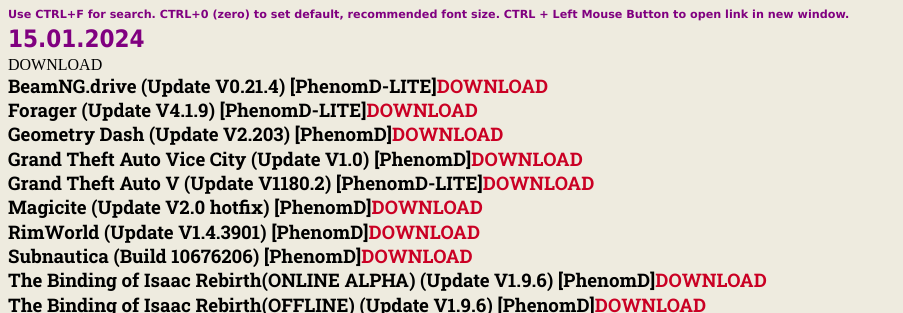
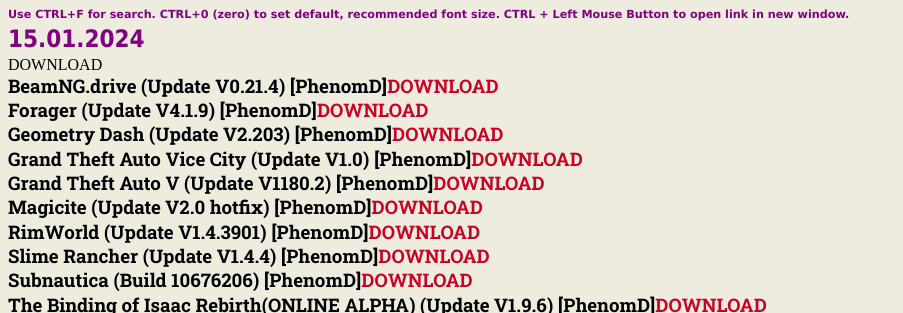
Before and after one commit to phenomd/phenomd.github.io, a plain HTML site: page index.html in a window 1280 px wide. Shown: the top 313 px of the page, without its empty margins (0-903 px from the left). Drawn offline with Linux system fonts and the light colour scheme.

Commit message:
Update index.html

```diff
--- a/index.html
+++ b/index.html
@@ -35,13 +35,14 @@ a.navigoLink {color:white} a.navigoLink {color:white} a.navigoLink:hover {color:
 
 <h1>15.01.2024</h1>
 <h3Assassin's Creed 2 (Update V1.0) [PhenomD]<a href="https://www.mediafire.com/file/ffvq5sm6v6tb2dj/Assassin%2527s_Creed_2.7z/file">DOWNLOAD</a></h3>
-<h3>BeamNG.drive (Update V0.21.4) [PhenomD-LITE]<a href="https://8p8yry-my.sharepoint.com/:u:/g/personal/wwwusad365e5_8p8yry_onmicrosoft_com/EReGnt7mXMhNsJviIG6TiIUBKq_2CssskevL1ycIn9TzSQ?e=oZJ3kf">DOWNLOAD</a></h3>
-<h3>Forager (Update V4.1.9) [PhenomD-LITE]<a href="https://www.mediafire.com/file/tm4nehjtgn6ryqs/Forager.7z/file">DOWNLOAD</a></h3>
+<h3>BeamNG.drive (Update V0.21.4) [PhenomD]<a href="https://8p8yry-my.sharepoint.com/:u:/g/personal/wwwusad365e5_8p8yry_onmicrosoft_com/EReGnt7mXMhNsJviIG6TiIUBKq_2CssskevL1ycIn9TzSQ?e=oZJ3kf">DOWNLOAD</a></h3>
+<h3>Forager (Update V4.1.9) [PhenomD]<a href="https://www.mediafire.com/file/tm4nehjtgn6ryqs/Forager.7z/file">DOWNLOAD</a></h3>
 <h3>Geometry Dash (Update V2.203) [PhenomD]<a href="https://www.mediafire.com/file/yconlvi45oqmqhp/Geometry_Dash%282.203%29.7z/file">DOWNLOAD</a></h3>
 <h3>Grand Theft Auto Vice City (Update V1.0) [PhenomD]<a href="https://www.mediafire.com/file/19tt5j0g8igw6m7/Grand_Theft_Auto_Vice_City_V1.0.7z/file">DOWNLOAD</a></h3>
-<h3>Grand Theft Auto V (Update V1180.2) [PhenomD-LITE]<a href="https://8p8yry-my.sharepoint.com/:u:/g/personal/wwwusad365e5_8p8yry_onmicrosoft_com/EZOSVHXGUUBHh_ulXwUQF04B3ieNWnRUtQVurA8TEBS_kg?e=p5D5vG">DOWNLOAD</a></h3>
+<h3>Grand Theft Auto V (Update V1180.2) [PhenomD]<a href="https://8p8yry-my.sharepoint.com/:u:/g/personal/wwwusad365e5_8p8yry_onmicrosoft_com/EZOSVHXGUUBHh_ulXwUQF04B3ieNWnRUtQVurA8TEBS_kg?e=p5D5vG">DOWNLOAD</a></h3>
 <h3>Magicite (Update V2.0 hotfix) [PhenomD]<a href="https://www.mediafire.com/file/t18avsqwbs4optv/Magicite.7z/file">DOWNLOAD</a></h3>
 <h3>RimWorld (Update V1.4.3901) [PhenomD]<a href="https://www.mediafire.com/file/mstg6565a85mk9v/Rimworld.7z/file">DOWNLOAD</a></h3>
+<h3>Slime Rancher (Update V1.4.4) [PhenomD]<a href="https://www.mediafire.com/file/9aygptzk3uwalon/SlimeRancherOPD.7z/file">DOWNLOAD</a></h3>
 <h3>Subnautica (Build 10676206) [PhenomD]<a href="https://www.mediafire.com/file/k7hcnxq3ikghpp8/Subnautica.7z/file">DOWNLOAD</a></h3>
 <h3>The Binding of Isaac Rebirth(ONLINE ALPHA) (Update V1.9.6) [PhenomD]<a href="https://www.mediafire.com/file/g9ub7jh5jjq9yo1/The_Binding_of_Isaac_Rebirth%28ONLINE_ALPHA%29.7z/file">DOWNLOAD</a></h3>
 <h3>The Binding of Isaac Rebirth(OFFLINE) (Update V1.9.6) [PhenomD]<a href="https://www.mediafire.com/file/aeo32l73v24j6u3/The_Binding_of_Isaac_Rebirth_%2528OFFLINE%2529.7z/file">DOWNLOAD</a></h3>
```
